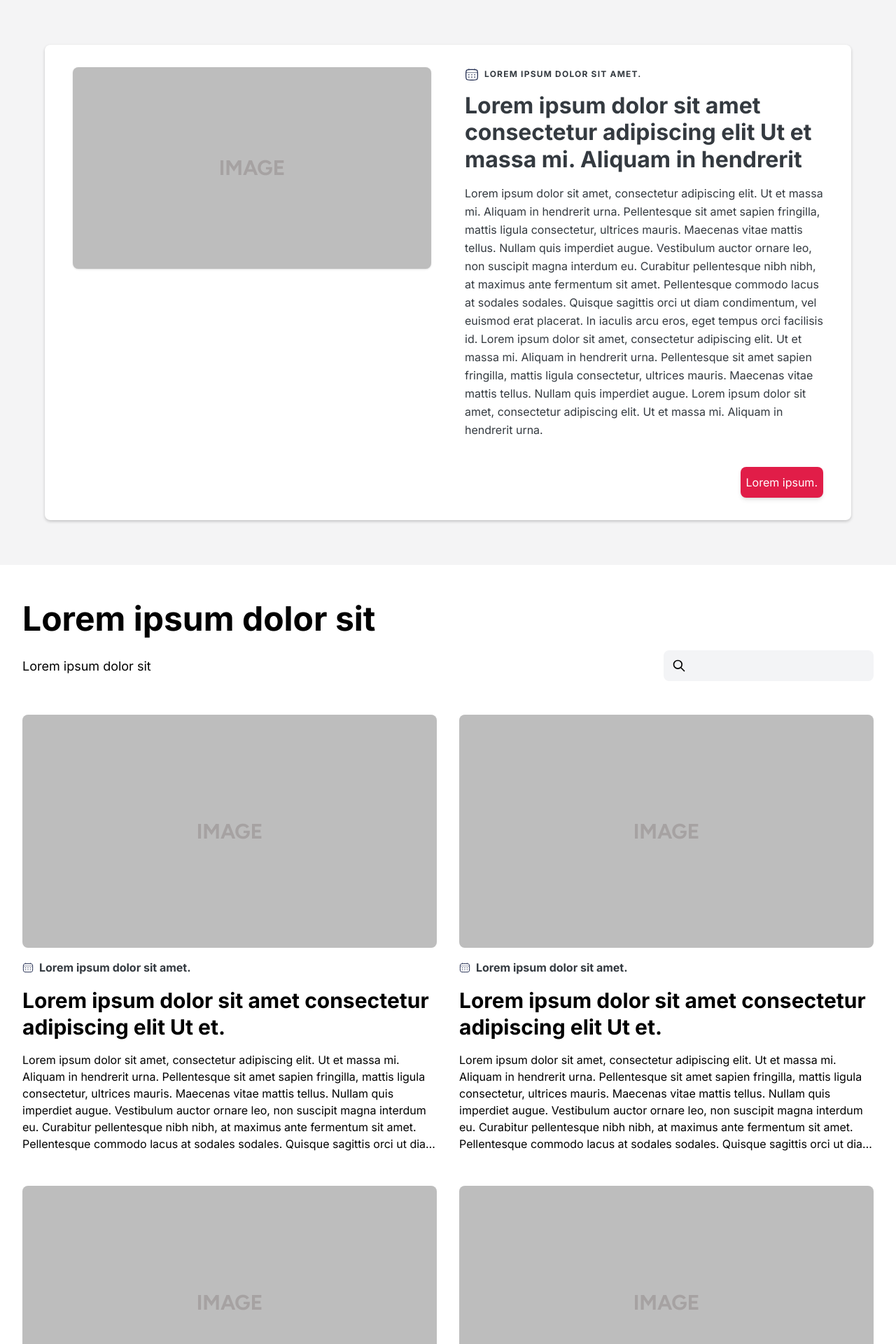
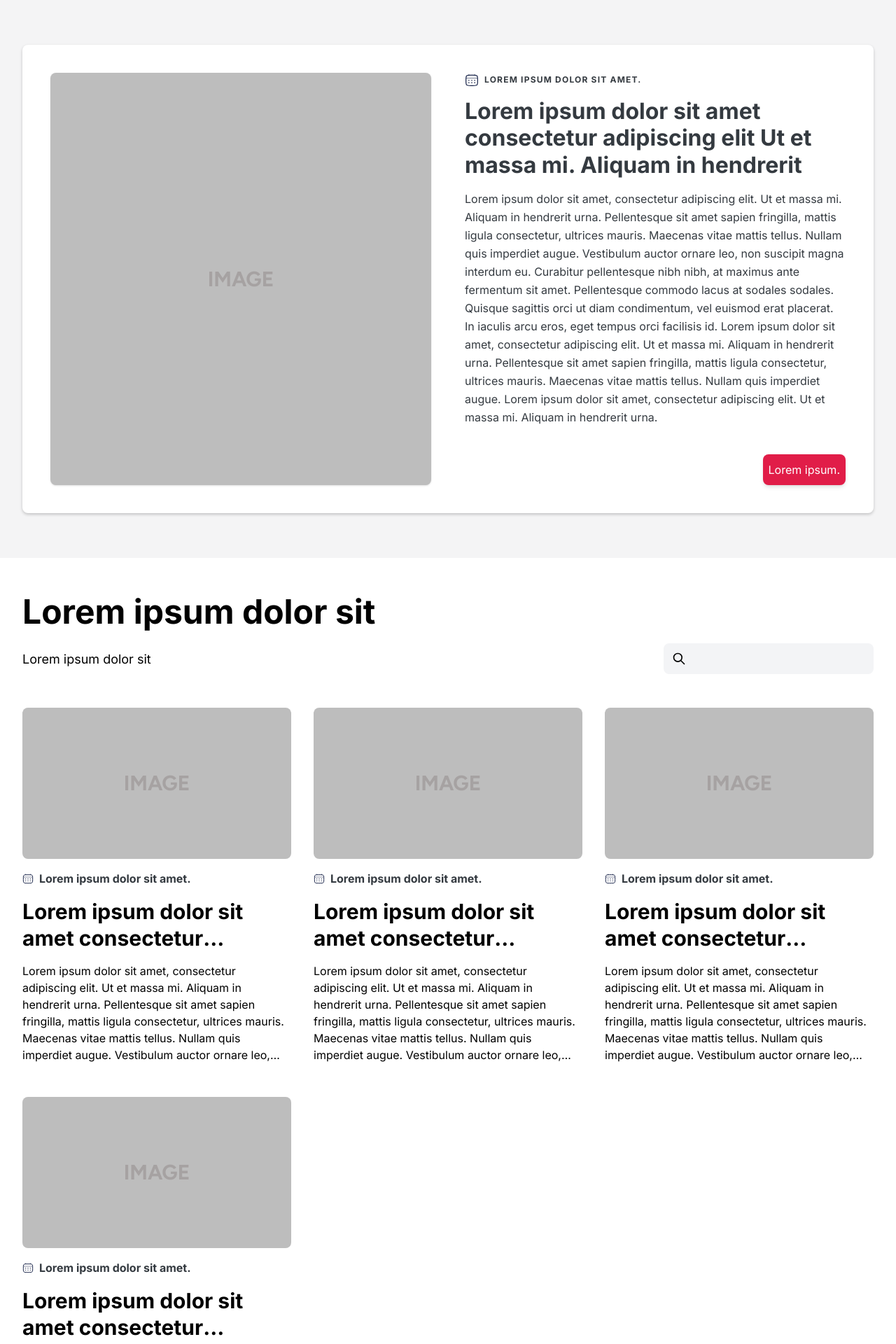
Before and after one commit to cadelme/mindata-challenge, an Angular app: page / in a window 1280 px wide. Shown: the top 1920 px of the page at 70% size. Built offline with nearby package versions, Linux system fonts and the light colour scheme.

Commit message:
fix width home-banner desktop view

```diff
--- a/src/app/features/home/components/content-list/content-list.html
+++ b/src/app/features/home/components/content-list/content-list.html
@@ -1,4 +1,5 @@
 <section class="w-full bg-white py-8 px-5 md:py-12 md:px-8">
+  <div class="max-w-full lg:max-w-[1600px] mx-auto">
     <div class="flex flex-col gap-6 md:gap-4">
       <h2 class="font-bold text-[30px] md:text-[48px] leading-8 md:leading-14.5 text-black">
         Lorem ipsum dolor sit
@@ -27,16 +28,24 @@
         </div>
       </div>
     </div>
-  <div class="grid grid-cols-1 md:grid-cols-2 mt-12 gap-x-8 gap-y-12">
+    <div class="grid grid-cols-1 md:grid-cols-2 lg:grid-cols-3 mt-12 gap-x-8 gap-y-12">
       @for (item of articles; track $index) {
-      <article class="flex flex-col gap-4">
-        <div class="w-full aspect-video bg-gray-muted rounded-lg flex items-center justify-center">
+        <article
+          class="flex flex-col gap-4"
+          [class.hidden]="$index >= 4"
+          [class.lg:flex]="$index >= 4"
+        >
+          <div
+            class="w-full aspect-video bg-gray-muted rounded-lg flex items-center justify-center"
+          >
             <span class="font-figtree text-gray-soft font-bold text-3xl uppercase">Image</span>
           </div>
 
           <div class="flex items-center gap-2">
             <img src="/ico_calendar.svg" class="size-4" alt="" aria-hidden="true" />
-          <p class="font-bold text-[16px] leading-6 tracking-normal text-center text-primary-dark">
+            <p
+              class="font-bold text-[16px] leading-6 tracking-normal text-center text-primary-dark"
+            >
               {{ item.date }}
             </p>
           </div>
@@ -53,4 +62,5 @@
         </article>
       }
     </div>
+  </div>
 </section>
--- a/src/app/features/home/components/content-list/content-list.ts
+++ b/src/app/features/home/components/content-list/content-list.ts
@@ -7,7 +7,7 @@ import { Component } from '@angular/core';
   styles: ``,
 })
 export class ContentList {
-  public articles = Array.from({ length: 4 }, () => ({
+  public articles = Array.from({ length: 6 }, () => ({
     date: 'Lorem ipsum dolor sit amet.',
     title: 'Lorem ipsum dolor sit amet consectetur adipiscing elit Ut et.',
     description:
--- a/src/app/features/home/components/featured-cards/featured-cards.html
+++ b/src/app/features/home/components/featured-cards/featured-cards.html
@@ -1,4 +1,5 @@
 <section class="w-full bg-white py-8 px-5 md:py-12 md:px-8">
+  <div class="max-w-full lg:max-w-[1600px] mx-auto">
     <h2 class="font-bold text-[30px] md:text-[48px] leading-8 md:leading-14.5 text-black mb-6">
       Lorem ipsum dolor sit amet consectetur adipiscing elit Ut et.
     </h2>
@@ -8,15 +9,17 @@
       urna. Pellentesque sit amet sapien fringilla, mattis ligula consectetur, ultrices mauris.
       Maecenas vitae mattis tellus. Nullam quis imperdiet augue. Vestibulum auctor ornare leo, non
       suscipit magna interdum eu. Curabitur pellentesque nibh nibh, at maximus ante fermentum sit
-    amet. Pellentesque commodo lacus at sodales sodales. Quisque sagittis orci ut diam condimentum,
-    vel euismod erat placerat. In iaculis arcu eros, eget tempus orci facilisis id.
+      amet. Pellentesque commodo lacus at sodales sodales. Quisque sagittis orci ut diam
+      condimentum, vel euismod erat placerat. In iaculis arcu eros, eget tempus orci facilisis id.
     </p>
 
-  <div class="max-w-[420px] md:max-w-[704px] overflow-hidden">
-    <div class="flex gap-8 overflow-x-auto pb-4 no-scrollbar -mr-6 pr-6">
+    <div class="w-full overflow-hidden">
+      <div
+        class="flex lg:grid lg:grid-cols-4 gap-8 overflow-x-auto no-scrollbar -mr-6 pr-6 lg:mr-0 lg:pr-0 lg:w-full"
+      >
         @for (item of articles; track $index) {
           <article
-          class="flex-none w-[284px] h-[378px] md:w-[360px] md:h-[480px] bg-gray-bg-card rounded-lg relative overflow-hidden group"
+            class="flex-none lg:flex-initial w-[284px] h-[378px] md:w-[360px] md:h-[480px] md:w-[361px] lg:h-[482px] lg:w-full bg-gray-bg-card rounded-lg relative overflow-hidden"
           >
             <div
               class="absolute inset-0 bg-gradient-card flex flex-col justify-end p-6 z-10 text-white"
@@ -52,4 +55,5 @@
         }
       </div>
     </div>
+  </div>
 </section>
--- a/src/app/features/home/components/home-banner/home-banner.html
+++ b/src/app/features/home/components/home-banner/home-banner.html
@@ -1,9 +1,12 @@
-<section
-  class="bg-white rounded-lg py-8 px-5 my-8 mx-5 md:my-12 md:mx-8 lg:my-16 lg:mx-16 lg:px-10 g:max-w-[1542px] shadow-banner"
+<section class="w-full flex justify-center py-8 md:py-12 md:px-8 lg:py-16 bg-transparent">
+  <div
+    class="bg-white rounded-lg shadow-banner lg:max-w-[1600px] mx-auto p-5 md:p-8 lg:p-10 transition-all duration-300"
   >
-  <div class="flex flex-col lg:flex-row gap-8 lg:gap-12 items-start">
+    <div class="flex flex-col lg:flex-row gap-8 lg:gap-12 items-stretch">
       <div class="w-full lg:w-1/2">
-      <div class="aspect-video bg-gray-muted rounded-lg flex items-center justify-center shadow-sm">
+        <div
+          class="aspect-video bg-gray-muted lg:aspect-auto lg:h-full rounded-lg flex items-center justify-center shadow-sm"
+        >
           <span class="font-figtree text-gray-soft font-bold text-3xl uppercase">Image</span>
         </div>
       </div>
@@ -11,7 +14,9 @@
       <div class="w-full lg:w-1/2 flex flex-col items-start text-left gap-4">
         <div class="flex items-center gap-2">
           <img src="/ico_calendar.svg" class="size-5" alt="" aria-hidden="true" />
-        <p class="text-[10px] lg:text-[12px] font-bold text-primary-dark uppercase tracking-widest">
+          <p
+            class="text-[10px] lg:text-[12px] font-bold text-primary-dark uppercase tracking-widest"
+          >
             Lorem ipsum dolor sit amet.
           </p>
         </div>
@@ -19,27 +24,28 @@
         <h1
           class="text-2xl lg:text-[32px] font-bold text-primary-dark leading-tight lg:leading-[1.2]"
         >
-        Lorem ipsum dolor sit amet consectetur adipiscing elit Ut et massa mi. Aliquam in hendrerit
+          Lorem ipsum dolor sit amet consectetur adipiscing elit Ut et massa mi. Aliquam in
+          hendrerit
         </h1>
 
         <p class="text-sm lg:text-base text-primary-dark leading-relaxed lg:hidden">
           Lorem ipsum dolor sit amet, consectetur adipiscing elit. Ut et massa mi. Aliquam in
-        hendrerit urna. Pellentesque sit amet sapien fringilla, mattis ligula consectetur, ultrices
-        mauris. Maecenas vitae mattis tellus. Nullam quis imperdiet augue. Vestibulum auctor ornare
-        leo, non suscipit magna interdum eu. Curabitur pellentesque nibh nibh, at maximus ante
-        fermentum sit amet. Pellentesque commodo lacus at sodales sodales. Quisque sagittis orci ut
-        diam condimentum, vel euismod erat placerat. In iaculis arcu eros, eget tempus orci
-        facilisis id.
+          hendrerit urna. Pellentesque sit amet sapien fringilla, mattis ligula consectetur,
+          ultrices mauris. Maecenas vitae mattis tellus. Nullam quis imperdiet augue. Vestibulum
+          auctor ornare leo, non suscipit magna interdum eu. Curabitur pellentesque nibh nibh, at
+          maximus ante fermentum sit amet. Pellentesque commodo lacus at sodales sodales. Quisque
+          sagittis orci ut diam condimentum, vel euismod erat placerat. In iaculis arcu eros, eget
+          tempus orci facilisis id.
         </p>
         <p class="hidden lg:block text-base text-primary-dark leading-relaxed">
           Lorem ipsum dolor sit amet, consectetur adipiscing elit. Ut et massa mi. Aliquam in
-        hendrerit urna. Pellentesque sit amet sapien fringilla, mattis ligula consectetur, ultrices
-        mauris. Maecenas vitae mattis tellus. Nullam quis imperdiet augue. Vestibulum auctor ornare
-        leo, non suscipit magna interdum eu. Curabitur pellentesque nibh nibh, at maximus ante
-        fermentum sit amet. Pellentesque commodo lacus at sodales sodales. Quisque sagittis orci ut
-        diam condimentum, vel euismod erat placerat. In iaculis arcu eros, eget tempus orci
-        facilisis id. Lorem ipsum dolor sit amet, consectetur adipiscing elit. Ut et massa mi.
-        Aliquam in hendrerit urna. Pellentesque sit amet sapien fringilla, mattis ligula
+          hendrerit urna. Pellentesque sit amet sapien fringilla, mattis ligula consectetur,
+          ultrices mauris. Maecenas vitae mattis tellus. Nullam quis imperdiet augue. Vestibulum
+          auctor ornare leo, non suscipit magna interdum eu. Curabitur pellentesque nibh nibh, at
+          maximus ante fermentum sit amet. Pellentesque commodo lacus at sodales sodales. Quisque
+          sagittis orci ut diam condimentum, vel euismod erat placerat. In iaculis arcu eros, eget
+          tempus orci facilisis id. Lorem ipsum dolor sit amet, consectetur adipiscing elit. Ut et
+          massa mi. Aliquam in hendrerit urna. Pellentesque sit amet sapien fringilla, mattis ligula
           consectetur, ultrices mauris. Maecenas vitae mattis tellus. Nullam quis imperdiet augue.
           Lorem ipsum dolor sit amet, consectetur adipiscing elit. Ut et massa mi. Aliquam in
           hendrerit urna.
@@ -54,4 +60,5 @@
         </div>
       </div>
     </div>
+  </div>
 </section>
--- a/src/app/features/home/home.html
+++ b/src/app/features/home/home.html
@@ -9,11 +9,11 @@
     <main class="min-h-screen bg-zinc-100 flex flex-col">
       <app-home-banner />
 
-      <section class="w-full">
+      <section class="w-full bg-white">
         <app-content-list />
       </section>
 
-      <section class="container mx-auto">
+      <section class="w-full mx-auto">
         <app-featured-cards />
       </section>
     </main>
```
Lines whose indentation alone changed are shown as unchanged.
